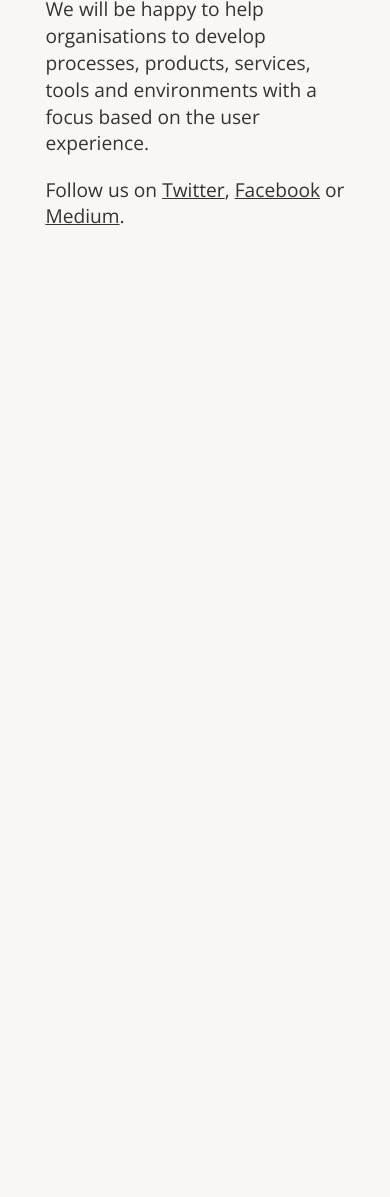
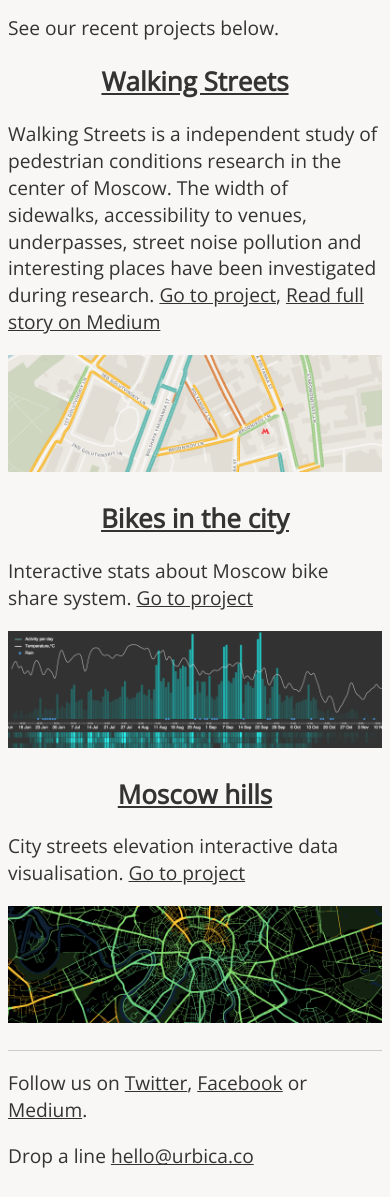
Before and after one commit to enterstudio/website-5, a plain HTML site: page www/index.html in a window 390 px wide. Shown: the part 446-1643 px from the top of the page. Before the commit the page ends 844 px from the top, so only its background shows below. Drawn offline with nearby package versions, Linux system fonts and the light colour scheme.

Commit message:
website update

```diff
--- a/www/index.html
+++ b/www/index.html
@@ -20,10 +20,55 @@
 					<p>Urbica is a design and consultancy firm based in Moscow. We are focused on human experience design around cities.</p>
 					<p>Urbica practice in information design, user interfaces, service design, architecture and environmental planning, data analysis and ethnographic research.</p>
 <p>We will be happy to help organisations to develop processes, products, services, tools and environments with a focus based on the user experience.</p>
+				</div>
+				<div class="content">
+					<p>See our recent projects below.</p>
+					<h3><a href="http://walkstreets.org">Walking Streets</a></h3>
+					<p>Walking Streets is a independent study of pedestrian conditions research in the center of Moscow. The width of sidewalks, accessibility to venues, underpasses, street noise pollution and interesting places have been investigated during research.
+					 <a href="http://walkstreets.org/">Go to project</a>, <a href="https://medium.com/@Urbica.co/a-good-walk-4189a331348c">Read full story on Medium</a></p>
+					<p><a href="http://walkstreets.org"><img src="img/walkstreets.png" width="100%" border="0"></a></p>
+					<h3><a href="/velo/">Bikes in the city</a></h3>
+					<p>Interactive stats about Moscow bike share  system. <a href="/velo/">Go to project</a></p>
+					<p><a href="/velo/"><img src="img/velo.png" width="100%" border="0"></a></p>
+					<h3><a href="/hills/">Moscow hills</a></h3>
+					<p>City streets elevation interactive data visualisation. <a href="/hills/">Go to project</a></p>
+					<p><a href="/hills/"><img src="img/hills.png" width="100%" border="0"></a></p>
+				</div>
+				<div class="splitter-line"></div>
+				<div class="content">
 <p>Follow us on <a href="http://twitter.com/urbicadesign/">Twitter</a>, <a href="http://facebook.com/urbica.co">Facebook</a> or <a href="http://medium.com/@urbica.co/">Medium</a>.</p>
+<p>Drop a line <a href="mailto:hello@urbica.co">hello@urbica.co</a></p>
 				</div>
 			</div>
 		</div>
+		<!-- Yandex.Metrika counter -->
+<script type="text/javascript">
+    (function (d, w, c) {
+        (w[c] = w[c] || []).push(function() {
+            try {
+                w.yaCounter31411338 = new Ya.Metrika({
+                    id:31411338,
+                    clickmap:true,
+                    trackLinks:true,
+                    accurateTrackBounce:true
+                });
+            } catch(e) { }
+        });
+
+        var n = d.getElementsByTagName("script")[0],
+            s = d.createElement("script"),
+            f = function () { n.parentNode.insertBefore(s, n); };
+        s.type = "text/javascript";
+        s.async = true;
+        s.src = "https://mc.yandex.ru/metrika/watch.js";
+
+        if (w.opera == "[object Opera]") {
+            d.addEventListener("DOMContentLoaded", f, false);
+        } else { f(); }
+    })(document, window, "yandex_metrika_callbacks");
+</script>
+<noscript><div><img src="https://mc.yandex.ru/watch/31411338" style="position:absolute; left:-9999px;" alt="" /></div></noscript>
+<!-- /Yandex.Metrika counter -->
 		<script>
 		  (function(i,s,o,g,r,a,m){i['GoogleAnalyticsObject']=r;i[r]=i[r]||function(){
 		  (i[r].q=i[r].q||[]).push(arguments)},i[r].l=1*new Date();a=s.createElement(o),
--- a/www/stylesheets/style.css
+++ b/www/stylesheets/style.css
@@ -16,6 +16,16 @@
 	color: red;
 }
 
+h3 {
+  text-align: center;
+  font-size: 26px;
+}
+
+h2 {
+  text-align: center;
+  font-size: 32px;
+}
+
 .page-wrap {
 	text-align: center;
 }
@@ -24,6 +34,12 @@
 	width: 80%;
 	display: inline-block;
 	max-width: 1200px;
+}
+
+@media only screen and (max-width: 600px) {
+  .page-view {
+  	width: 100%;
+  }
 }
 
 .header {
```
Also changed, not shown: www/img/hills.png (added), www/img/velo.png (added), www/img/walkstreets.png (added).
